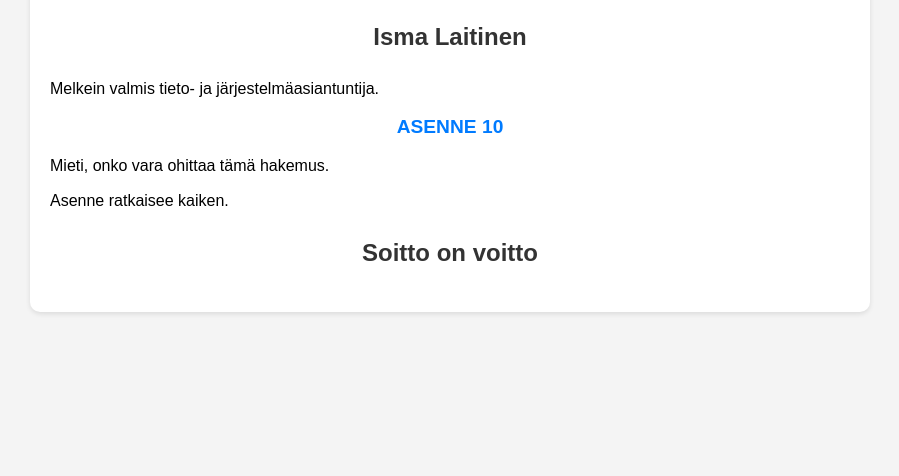
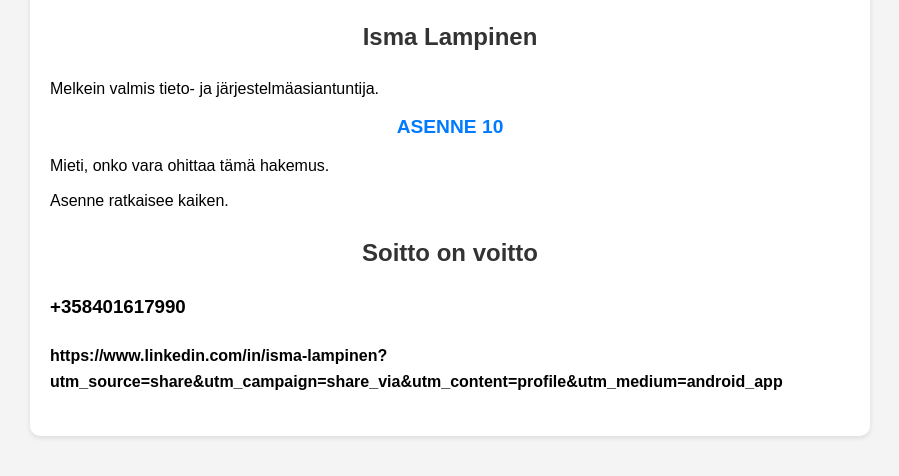
Before and after one commit to LampsaDev/ty-paikkahakemus, a plain HTML site: page index.html in a window 1280 px wide. Shown: the part 116-592 px from the top of the page, without its empty margins (190-1089 px from the left). Drawn offline with Linux system fonts and the light colour scheme.

Commit message:
Update index.html

```diff
--- a/index.html
+++ b/index.html
@@ -44,7 +44,7 @@
 <body>
   <div class="content">
     <h1>Työpaikkahakemus</h1>
-    <h2>Isma Laitinen</h2>
+    <h2>Isma Lampinen</h2>
     <p>Melkein valmis tieto- ja järjestelmäasiantuntija.</p>
 
     <div class="highlight">ASENNE 10</div>
@@ -53,6 +53,8 @@
     <p>Asenne ratkaisee kaiken.</p>
 
     <h2>Soitto on voitto</h2>
+    <h3>+358401617990</h3>
+    <h4>https://www.linkedin.com/in/isma-lampinen?utm_source=share&utm_campaign=share_via&utm_content=profile&utm_medium=android_app</h4>
   </div>
 </body>
 
```
